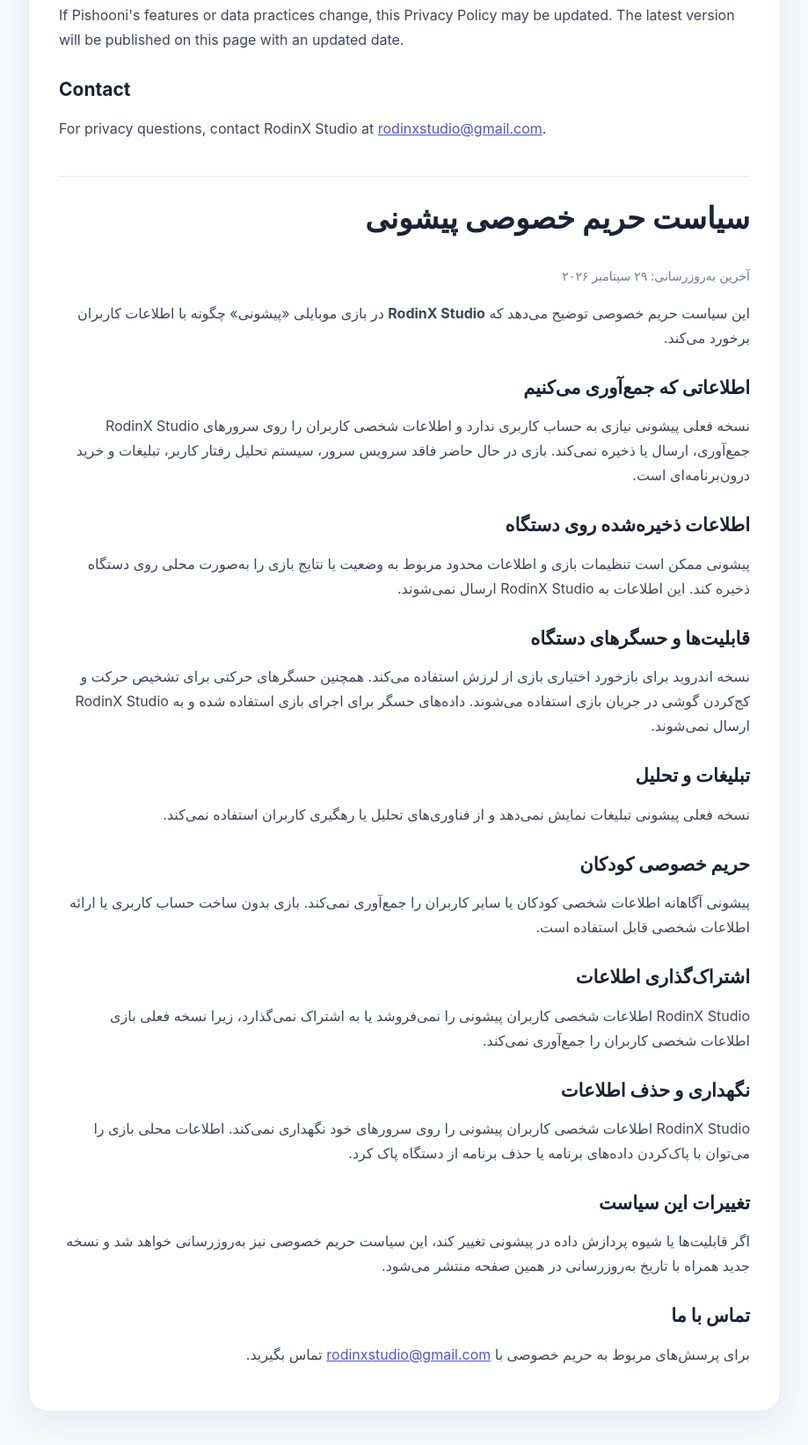
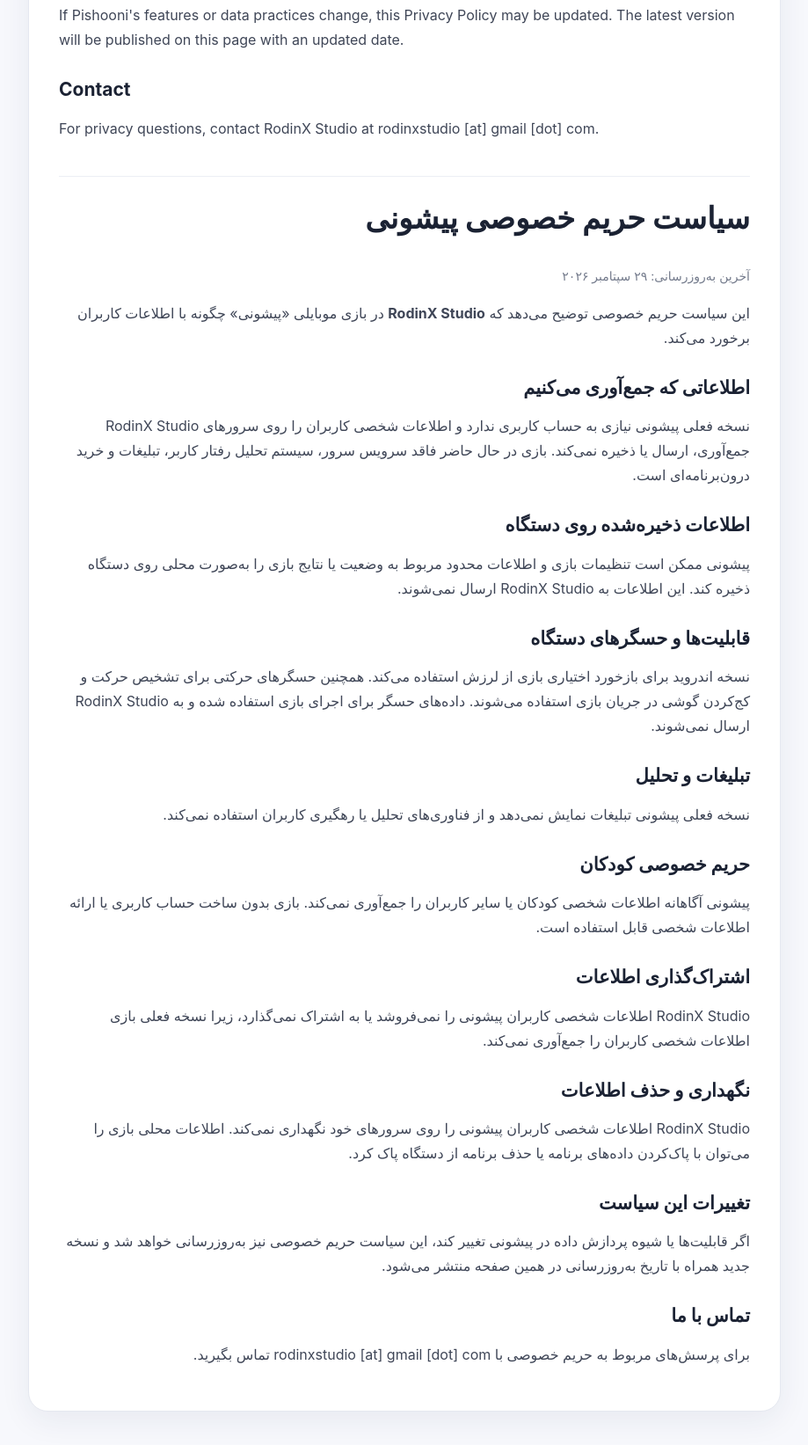
Before and after one commit to RodinXStudio/rodinxstudio.github.io, a plain HTML site: page pishooni/privacy/index.html in a window 1280 px wide. Shown: the part 1357-3000 px from the top of the page at 88% size, without its empty margins (180-1099 px from the left). Drawn offline with Linux system fonts and the light colour scheme.

Commit message:
Obfuscate public contact email to reduce bot harvesting

```diff
--- a/pishooni/privacy/index.html
+++ b/pishooni/privacy/index.html
@@ -44,7 +44,7 @@
 <p>If Pishooni's features or data practices change, this Privacy Policy may be updated. The latest version will be published on this page with an updated date.</p>
 
 <h2>Contact</h2>
-<p>For privacy questions, contact RodinX Studio at <a href="mailto:rodinxstudio@gmail.com">rodinxstudio@gmail.com</a>.</p>
+<p>For privacy questions, contact RodinX Studio at <span>rodinxstudio [at] gmail [dot] com</span>.</p>
 
 <section class="fa" lang="fa">
 <h1>سیاست حریم خصوصی پیشونی</h1>
@@ -67,6 +67,6 @@
 <h2>تغییرات این سیاست</h2>
 <p>اگر قابلیت‌ها یا شیوه پردازش داده در پیشونی تغییر کند، این سیاست حریم خصوصی نیز به‌روزرسانی خواهد شد و نسخه جدید همراه با تاریخ به‌روزرسانی در همین صفحه منتشر می‌شود.</p>
 <h2>تماس با ما</h2>
-<p>برای پرسش‌های مربوط به حریم خصوصی با <a href="mailto:rodinxstudio@gmail.com">rodinxstudio@gmail.com</a> تماس بگیرید.</p>
+<p>برای پرسش‌های مربوط به حریم خصوصی با <span>rodinxstudio [at] gmail [dot] com</span> تماس بگیرید.</p>
 </section>
 </article></main></body></html>
```
